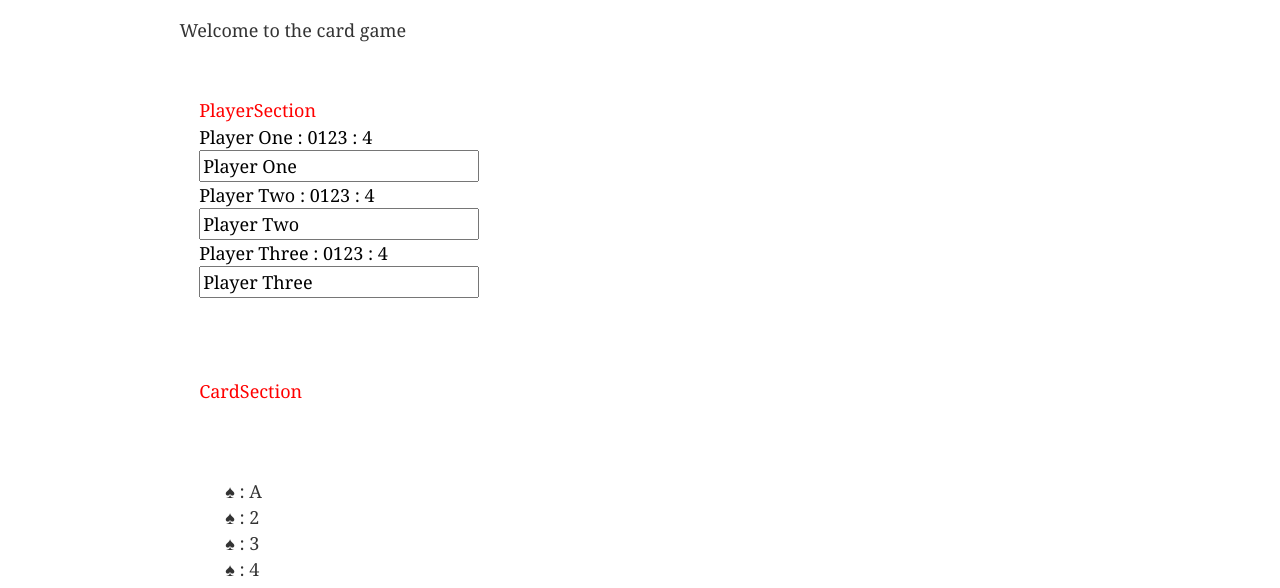
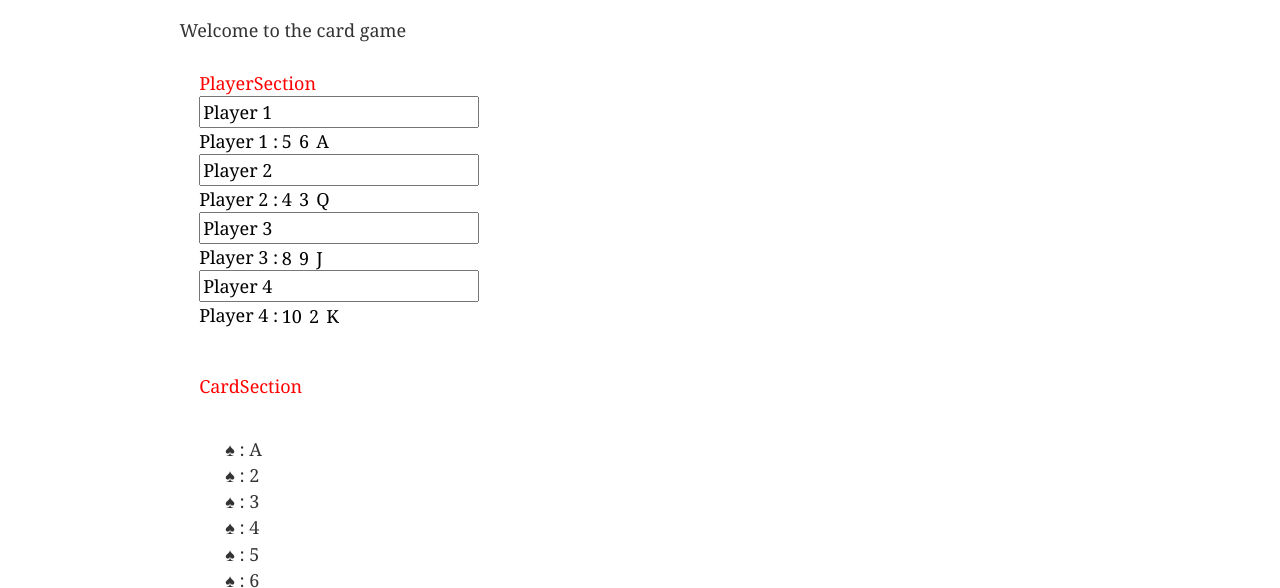
Before and after one commit to wjkw1/western-wilson-gatsby-profile-website, a Gatsby site: page /card-game in a window 1280 px wide. Shown: the part 204-792 px from the top of the page. Built offline with nearby package versions, Linux system fonts and the light colour scheme; Gatsby itself is replaced by a stand-in of ours.

Commit message:
Added PlayerSection functionality and made it more configurable when assigning the player hands

```diff
--- a/src/components/CardGame/Deck.js
+++ b/src/components/CardGame/Deck.js
@@ -41,6 +41,7 @@ const Deck = props => {
       cardDeck.push(card)
     })
 
+    //TODO: remove this log
     console.log(cardDeck)
   }
 
@@ -51,7 +52,7 @@ const Deck = props => {
       <div
         className="deck"
         style={{
-          margin: `3rem auto`,
+          margin: `1rem auto`,
           maxWidth: 960,
           padding: `1.0875rem 1.45rem`,
         }}
--- a/src/components/CardGame/GameBoard.js
+++ b/src/components/CardGame/GameBoard.js
@@ -7,7 +7,7 @@ const GameBoard = () => {
     <>
       <div
         style={{
-          margin: `3rem auto`,
+          margin: `1rem auto`,
           maxWidth: 960,
           padding: `0 1.0875rem 1.45rem`,
         }}
@@ -16,7 +16,7 @@ const GameBoard = () => {
       </div>
       <div
         style={{
-          margin: `3rem auto`,
+          margin: `1rem auto`,
           maxWidth: 960,
           padding: `0 1.0875rem 1.45rem`,
         }}
--- a/src/components/CardGame/Player.js
+++ b/src/components/CardGame/Player.js
@@ -2,23 +2,30 @@ import React, { useState } from "react"
 import PropTypes from "prop-types"
 
 const Player = props => {
-  console.log(props.name + "\n" + props.hand + "\n" + props.hand.length)
   const [name, setName] = useState(props.name)
 
   return (
     <>
+      <input type="text" value={name} onChange={e => setName(e.target.value)} />
       <div
         style={{
           color: `black`,
         }}
       >
-        {name} : {props.hand} : {props.hand.length}
+        {name} :
+        {props.hand.map(card => {
+          return (
+            <span
+              style={{
+                color: `black`,
+                padding: `0.2rem`,
+              }}
+            >
+              {card}
+            </span>
+          )
+        })}
       </div>
-      <input
-        type="text"
-        value={name}
-        onChange={e => setName(e.target.value)}
-      ></input>
     </>
   )
 }
--- a/src/components/CardGame/PlayerSection.js
+++ b/src/components/CardGame/PlayerSection.js
@@ -2,7 +2,10 @@ import React from "react"
 import Player from "./Player"
 
 const PlayerSection = props => {
-  const assignedCardValues = []
+  //TODO: pass the cardValues, number of players and handSize through to Player Section
+  let numberOfPlayers = 4,
+    numberOfCardsInHand = 3
+
   //Players have no need for suits
   const cardValues = [
     "A",
@@ -20,28 +23,51 @@ const PlayerSection = props => {
     "K",
   ]
 
+  //Fisher-Yates shuffle, walks through array and replaces with a random other value
+  const shuffleArrayList = array => {
+    let arrayCopy = [...array]
+    for (let i = arrayCopy.length - 1; i > 0; i--) {
+      let j = Math.floor(Math.random() * (i + 1))
+      ;[arrayCopy[i], arrayCopy[j]] = [arrayCopy[j], arrayCopy[i]]
+    }
+    return arrayCopy
+  }
+
   //function to create an object that contains a players hand
   const assignPlayerHands = (
     numberOfPlayers,
     numberOfCardsInHand,
     cardValues
   ) => {
+    let players = []
+    let shuffledCardValues = shuffleArrayList(cardValues)
+
     //loop through players and assign the hands
-    let playerIndex, handIndex
+    let playerIndex,
+      handIndex,
+      currentCardValueIndex = 0
     for (playerIndex = 0; playerIndex < numberOfPlayers; playerIndex++) {
-      for (handIndex = 0; handIndex <= numberOfCardsInHand; handIndex++) {
-        //if card value is not empty
-        if (cardValues && cardValues.length > 0) {
-          //then assign to player, shift into assigned list
-        } else {
-          //else re-Shuffle from assignedCardValues into other list
-          //assign to player, shift into assigned list
+      let name = "Player " + (playerIndex + 1)
+      let hand = []
+      for (handIndex = 0; handIndex < numberOfCardsInHand; handIndex++) {
+        if (currentCardValueIndex >= shuffledCardValues.length) {
+          currentCardValueIndex = 0
         }
+        hand.push(shuffledCardValues[currentCardValueIndex++])
       }
+      //push the details to the player object
+      players.push({ key: "playerKey_" + playerIndex, name: name, hand: hand })
     }
+    //TODO: remove this line
+    console.log(players)
+    return players
   }
 
-  const hand = [0, 1, 2, 3]
+  let players = assignPlayerHands(
+    numberOfPlayers,
+    numberOfCardsInHand,
+    cardValues
+  )
 
   return (
     <>
@@ -52,9 +78,10 @@ const PlayerSection = props => {
       >
         PlayerSection
       </div>
-      <Player name="Player One" hand={hand} />
-      <Player name="Player Two" hand={hand} />
-      <Player name="Player Three" hand={hand} />
+
+      {players.map(player => {
+        return <Player key={player.key} name={player.name} hand={player.hand} />
+      })}
     </>
   )
 }
--- a/src/pages/card-game.js
+++ b/src/pages/card-game.js
@@ -10,7 +10,7 @@ const CardGame = () => (
     <SEO title="Card Game" />
     <h1>Card Game</h1>
     <p>Welcome to the card game</p>
-    <div style={{ maxWidth: `300px`, marginBottom: `1.45rem` }}>
+    <div style={{ maxWidth: `1000px`, marginBottom: `1.45rem` }}>
       <GameBoard />
     </div>
   </Layout>
```
